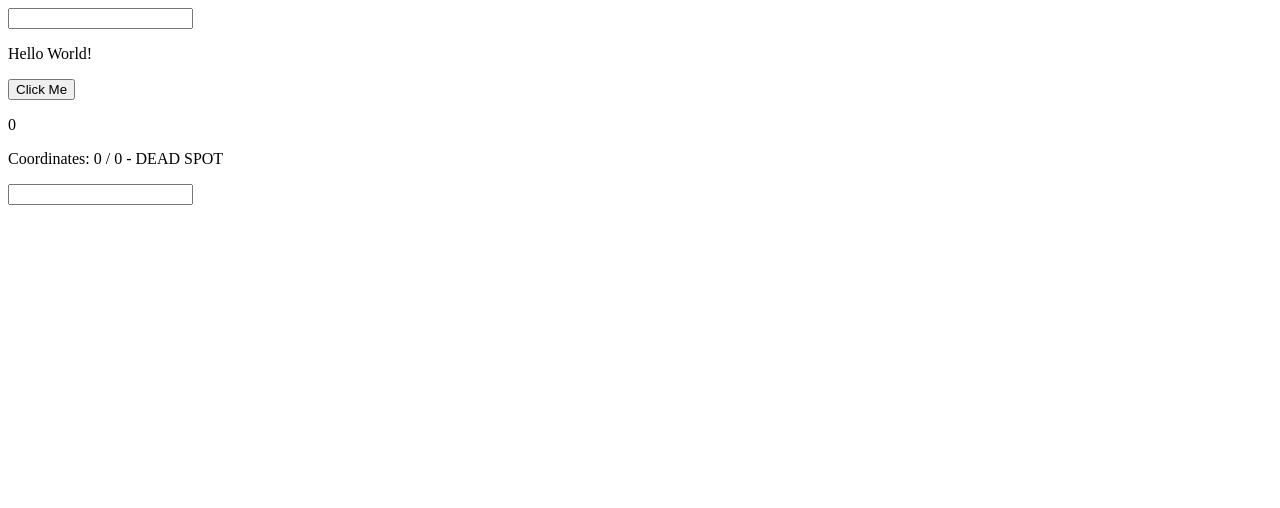
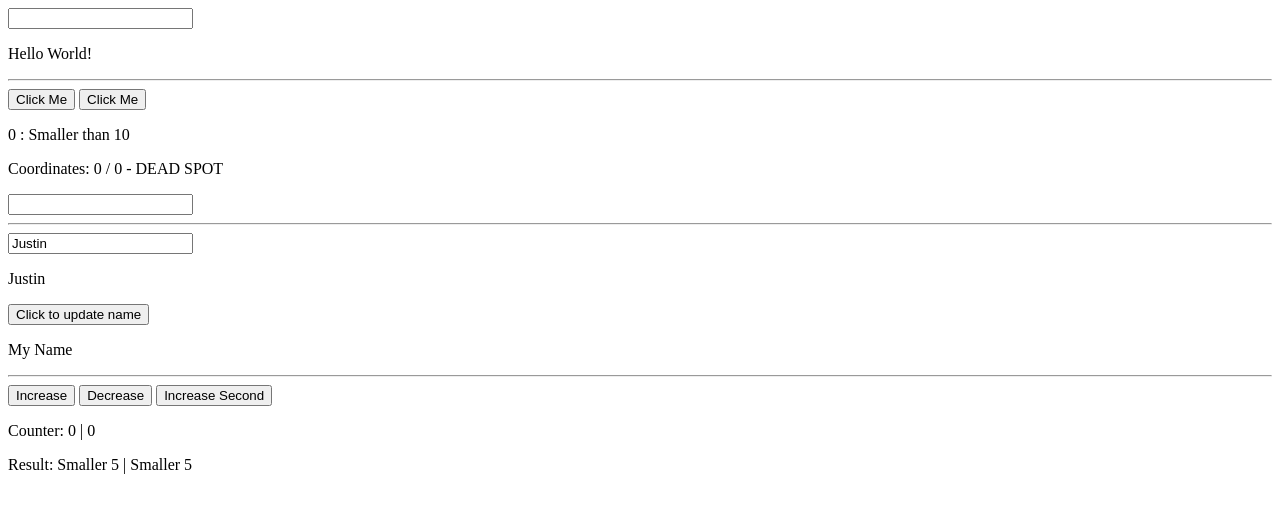
Before and after one commit to justinbettencourt/Vue-JS, a plain HTML site: page Section 2/index.html in a window 1280 px wide. Drawn offline with Linux system fonts and the light colour scheme.

Commit message:
Continued Section 2 of the course.

```diff
--- a/Section 2/index.html
+++ b/Section 2/index.html
@@ -13,16 +13,35 @@
 		<input type="text" v-on:input="changeTitle">
 		<p>{{title}}</p>
 	</div>
-
+	<hr>
 	<!-- Section 2: Events -->
 	<div id="app2">
 		<button v-on:click="increase(2, $event)">Click Me</button>
-		<p>{{ counter }}</p>
+		<button v-on:click="counter++">Click Me</button>
+		<p>{{ counter * 2 }} : {{ counter * 2 > 10 ? 'Greater than 10' : 'Smaller than 10'}} </p>
+		<p></p>
 		<p v-on:mousemove="updateCoordinates">
 			Coordinates: {{ x }} / {{ y }}
 			- <span v-on:mousemove.stop="dummy">DEAD SPOT</span>
 		</p>
 		<input type="text" v-on:keyup.enter="alertMe">
+	</div>
+	<hr>
+	<!-- Section 2: Two-Way-Binding -->
+	<div id="app3">
+		<input type="text" v-model="name">
+		<p>{{ name }}</p>
+		<button v-on:click="newName = name">Click to update name</button>
+		<p>{{ newName }}</p>
+	</div>
+	<hr>
+	<!-- Section 2: Reacting to Changes with Computed Properties -->
+	<div id="app4">
+		<button v-on:click='counter++'>Increase</button>
+		<button v-on:click='counter--'>Decrease</button>
+		<button v-on:click='secondCounter++'>Increase Second</button>
+		<p>Counter: {{ counter }} | {{ secondCounter }}</p>
+		<p>Result: {{ result() }} | {{ output }}</p>
 	</div>
 </body>
 <script>
@@ -60,5 +79,34 @@
 			}
 		}
 	});
+
+	// Section 2: Two-Way-Binding
+	new Vue({
+		el: '#app3',
+		data: {
+			name: 'Justin',
+			newName: 'My Name'
+		}
+	});
+	// Section 2: Reacting to Changes with Computed Properties
+	new Vue({
+		el: '#app4',
+		data: {
+			counter: 0,
+			secondCounter: 0
+		},
+		computed: {
+			output: function() {
+				console.log('Computed');
+				return this.counter > 5 ? 'Greater 5' : 'Smaller 5';
+			}
+		},
+		methods: {
+			result: function() {
+				console.log('Method');
+				return this.counter > 5 ? 'Greater 5' : 'Smaller 5';
+			}
+		}
+	});
 </script>
 </html>
```
Also changed, not shown: Exercise 2/app.js (+6 -6 lines), Exercise 2/index.html (+4 -4 lines).
